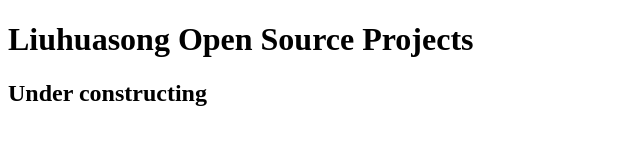
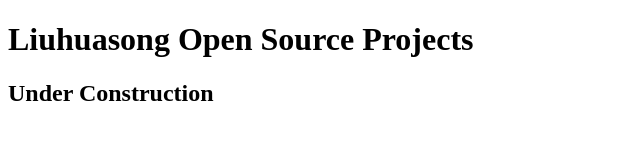
Before and after one commit to liuhuasong/liuhuasong.github.io, a plain HTML site: page index.html in a window 1280 px wide. Shown: the full height of the page, 0-640 px from the left. Drawn offline with Linux system fonts and the light colour scheme.

Commit message:
Update index.html

```diff
--- a/index.html
+++ b/index.html
@@ -8,6 +8,6 @@
   </head>
   <body>
           <h1>Liuhuasong Open Source Projects</h1>
-          <h2>Under constructing</h2>
+          <h2>Under Construction</h2>
   </body>
 </html>
```
